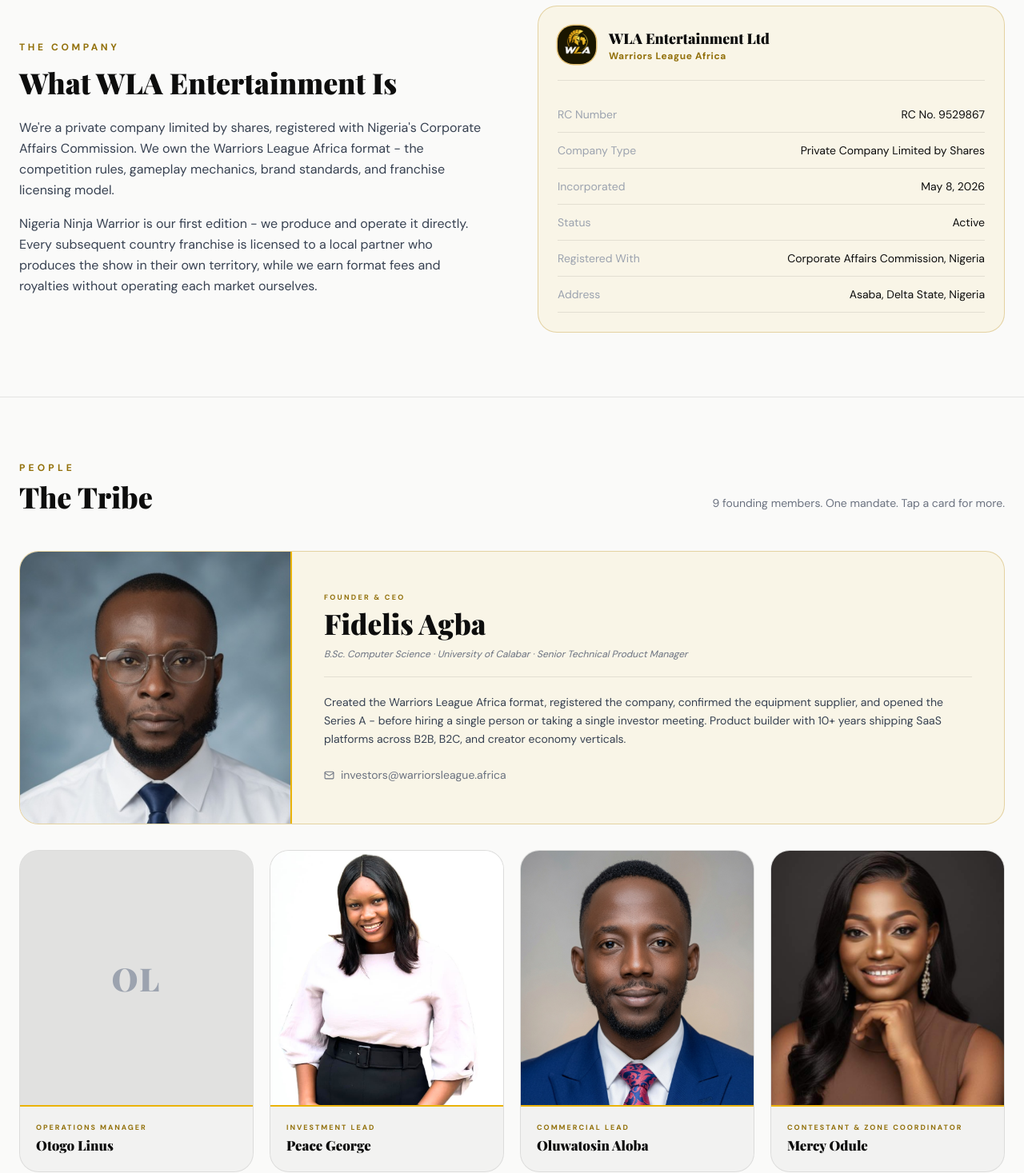
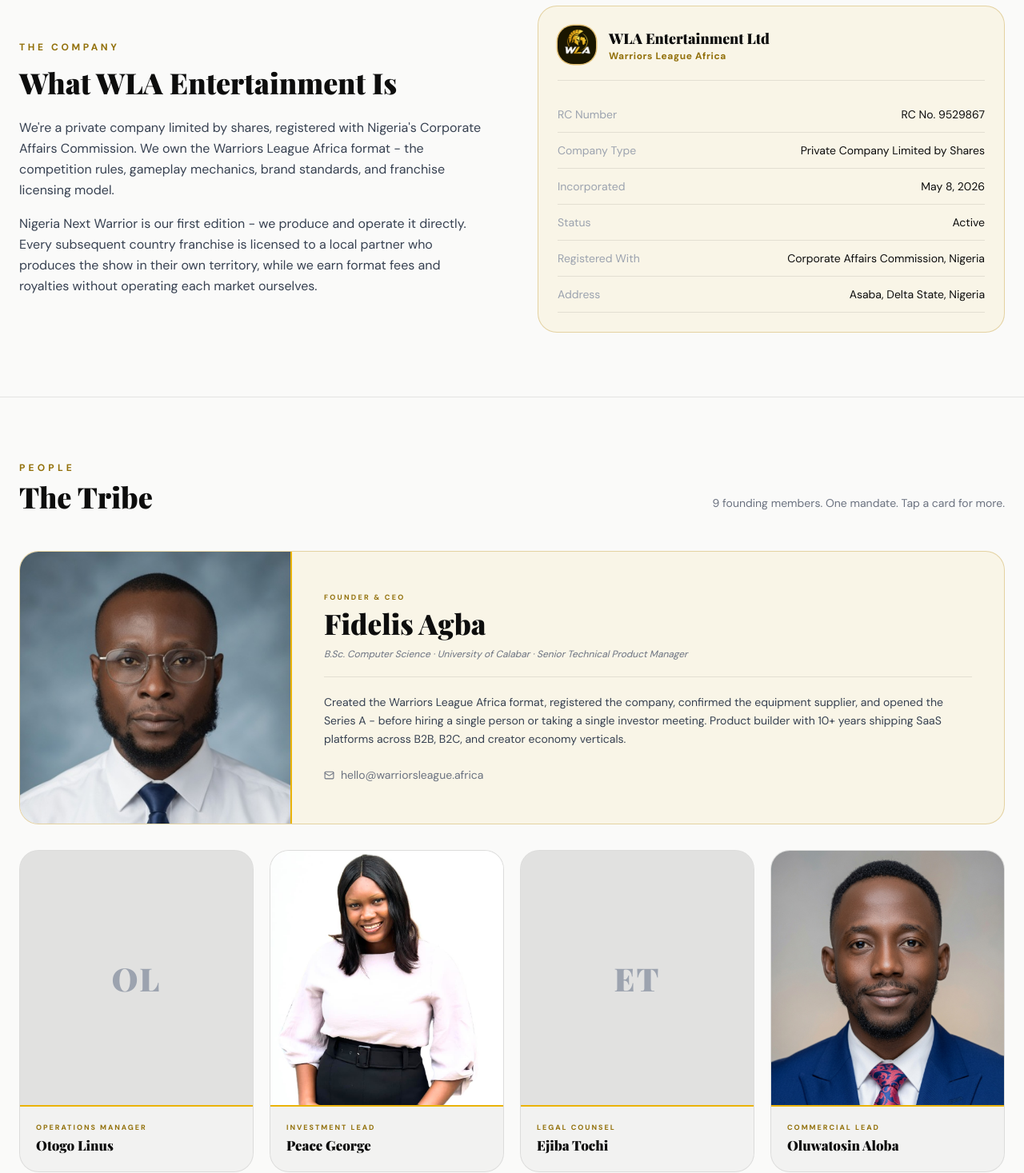
Before and after one commit to fid37is/wla-entertainment, a Next.js app: page /about in a window 1280 px wide. Shown: the part 1330-2797 px from the top of the page at 80% size. Built offline with nearby package versions, Linux system fonts and the light colour scheme; a web font is replaced by a local one.

Commit message:
major updates

```diff
--- a/app/franchises/page.tsx
+++ b/app/franchises/page.tsx
@@ -25,7 +25,7 @@
 const FRANCHISES: Franchise[] = [
   {
     code: 'NNW',
-    name: 'Naija Ninja Warrior',
+    name: 'Nigeria Next Warrior',
     country: 'Nigeria',
     region: 'West Africa',
     status: 'live',
@@ -34,7 +34,7 @@
   },
   {
     code: 'GNW',
-    name: 'Ghana Ninja Warrior',
+    name: 'Ghana Next Warrior',
     country: 'Ghana',
     region: 'West Africa',
     status: 'projected',
@@ -43,7 +43,7 @@
   },
   {
     code: 'KNW',
-    name: 'Kenya Ninja Warrior',
+    name: 'Kenya Next Warrior',
     country: 'Kenya',
     region: 'East Africa',
     status: 'projected',
@@ -52,7 +52,7 @@
   },
   {
     code: 'SANW',
-    name: 'South Africa Ninja Warrior',
+    name: 'South Africa Next Warrior',
     country: 'South Africa',
     region: 'Southern Africa',
     status: 'projected',
@@ -112,9 +112,9 @@
                   </span>
                 </h1>
                 <p className="text-lg leading-relaxed" style={{ color: 'var(--text-secondary)' }}>
-                  We own the Warriors League Africa format. Nigeria is the proof of concept - live and
-                  operating. Every other market on this map is a projected expansion, not a confirmed
-                  franchise.
+                  Every nation on this map has athletes who’ve never had a course built for them. We own
+                  the Warriors League Africa format — Nigeria is proof of concept, live and
+                  operating. Every other market here is where we go next, not a confirmed franchise yet.
                 </p>
               </div>
 
--- a/app/investors/page.tsx
+++ b/app/investors/page.tsx
@@ -82,7 +82,7 @@
                 </p>
                 <div className="flex flex-col gap-3 sm:flex-row sm:flex-wrap">
                   <a
-                    href={`mailto:${COMPANY.email.general}?subject=WLA Series A - IM Request`}
+                    href={`mailto:${COMPANY.email.investors}?subject=WLA Series A - IM Request`}
                     className="inline-flex items-center gap-2 rounded-full px-8 py-4 font-bold transition-all hover:scale-105"
                     style={{ background: 'var(--gradient-gold)', color: '#000' }}
                   >
@@ -329,7 +329,7 @@
 
             <div className="flex flex-col items-center gap-4 sm:flex-row sm:justify-center">
               <a
-                href={`mailto:${COMPANY.email.general}?subject=WLA Series A - IM Request`}
+                href={`mailto:${COMPANY.email.investors}?subject=WLA Series A - IM Request`}
                 className="inline-flex items-center gap-2 rounded-full px-10 py-4 font-bold transition-all hover:scale-105"
                 style={{ background: 'var(--gradient-gold)', color: '#000' }}
               >
--- a/app/layout.tsx
+++ b/app/layout.tsx
@@ -10,10 +10,10 @@
   keywords: [
     'Warriors League Africa',
     'WLA Entertainment',
-    'Naija Ninja Warrior',
+    'Nigeria Next Warrior',
     'Africa sports entertainment',
     'Nigerian competition',
-    'ninja warrior Africa',
+    'next warrior Africa',
   ],
   authors: [{ name: 'WLA Entertainment Ltd' }],
   openGraph: {
--- a/app/terms/page.tsx
+++ b/app/terms/page.tsx
@@ -63,7 +63,7 @@
         {/* Intro */}
         <div className="mb-12 rounded-2xl p-6" style={{ border: '1px solid var(--border-subtle)', background: 'var(--bg-surface)' }}>
           <p className="text-sm leading-relaxed" style={{ color: 'var(--text-secondary)' }}>
-            These Terms and Conditions govern your use of the Naija Ninja Warrior website (naijaninja.net) and
+            These Terms and Conditions govern your use of the Nigeria Next Warrior website (naijaninja.net) and
             participation in any WLA Entertainment Ltd competitions, events, and services. By accessing our website
             or registering for competitions, you agree to be bound by these terms.
           </p>
@@ -75,7 +75,7 @@
           </TermsSection>
 
           <TermsSection title="2. Eligibility">
-            <p className="mb-4">To participate in Naija Ninja Warrior competitions:</p>
+            <p className="mb-4">To participate in Nigeria Next Warrior competitions:</p>
             <TermsList items={['You must be at least 18 years of age, or have explicit written parental/guardian consent','You must be physically fit and able to participate in high-intensity physical activities','You must be a Nigerian resident or citizen, or otherwise meet the eligibility criteria for your specific competition','You must not have any medical conditions that would prevent safe participation','You must complete all required registration and waiver documentation']} />
           </TermsSection>
 
--- a/components/investor/InvestorContactForm.tsx
+++ b/components/investor/InvestorContactForm.tsx
@@ -110,7 +110,7 @@
           {/* Contact cards */}
           <div className="grid grid-cols-1 md:grid-cols-3 gap-5 mb-12">
             {[
-              { Icon: Mail, label: 'Email', value: COMPANY.email.general, href: `mailto:${COMPANY.email.general}` },
+              { Icon: Mail, label: 'Email', value: COMPANY.email.investors, href: `mailto:${COMPANY.email.investors}` },
               { Icon: Phone, label: 'Call', value: COMPANY.phone, href: COMPANY.phoneHref },
               { Icon: MapPin, label: 'Location', value: 'Asaba, Delta State, Nigeria', href: null },
             ].map(({ Icon, label, value, href }) => (
--- a/components/sections/AboutContent.tsx
+++ b/components/sections/AboutContent.tsx
@@ -54,6 +54,15 @@
     isFounder: false,
   },
   {
+    name: 'Ejiba Tochi',
+    role: 'Legal Counsel',
+    credentials: '[Qualification] · [Institution]',
+    bio: 'Retained counsel covering format IP protection, investor agreements, sponsorship and broadcasting contracts, employment law, and all regulatory compliance.',
+    photo: null,
+    initials: 'ET',
+    isFounder: false,
+  },
+  {
     name: 'Oluwatosin Aloba',
     role: 'Commercial Lead',
     credentials: 'B.Eng. Electrical & Electronics Engineering · FUNAAB · PGD Technology Management, NCTM',
@@ -64,12 +73,39 @@
   },
   // ── Extended
   {
+    name: 'Jude-Hyacinth John Ekene',
+    role: 'GD / Social Media Manager',
+    credentials: 'B.Eng. Mechanical Engineering · Federal University of Technology Owerri',
+    bio: 'Graphic designer and community manager with experience across brand identity, social media content, and audience growth. Built NNW pitch graphics and the Facebook community pre-funding.',
+    photo: '/team/jude-hyacinth-john-ekene.jpg',
+    initials: 'JE',
+    isFounder: false,
+  },
+  {
+    name: 'OSato Iyawe',
+    role: 'Script Writer',
+    credentials: 'B.Sc. Biotechnology · Ekiti State University · EbonyLife Creative Academy · TAFTA Academy',
+    bio: "Creative writer and storyteller trained at EbonyLife Creative Academy and TAFTA. Lead writer on HUSH, winner of Best Student Film at the Coal City Film Festival. Drove early NNW audience growth across Twitter and Instagram.",
+    photo: '/team/osato-iyawe.jpg',
+    initials: 'OI',
+    isFounder: false,
+  },
+  {
     name: 'Mercy Odule',
     role: 'Contestant & Zone Coordinator',
     credentials: '[Qualification] · [Institution]',
     bio: 'Manages contestant pipelines and zone-level coordination across all six geopolitical zones. Led early NNW audience growth on TikTok pre-funding.',
     photo: '/team/mercy-odule.jpg',
     initials: 'MO',
+    isFounder: false,
+  },
+  {
+    name: 'Cyril Obiorah',
+    role: 'Tech Lead',
+    credentials: '[Qualification] · [Institution]',
+    bio: 'Leads all technology infrastructure across the WLA ecosystem - platform development, digital operations, and technical architecture supporting production and broadcast.',
+    photo: null,
+    initials: 'CO',
     isFounder: false,
   },
 ]
@@ -337,7 +373,7 @@
               &ldquo;What does a person become when they stop believing they can?&rdquo;
             </blockquote>
             <p className="mb-6 leading-relaxed" style={{ color: 'var(--text-secondary)' }}>
-              We built Nigeria Ninja Warrior on that question. Everyone who has ever been told
+              We built Nigeria Next Warrior on that question. Everyone who has ever been told
               they are too old, too slow, too female, too northern, too southern, too poor - and
               chose to run anyway - is our audience, our contestant, and the reason this show exists.
             </p>
@@ -373,7 +409,7 @@
                     model.
                   </p>
                   <p className="leading-relaxed">
-                    Nigeria Ninja Warrior is our first edition - we produce and operate it directly.
+                    Nigeria Next Warrior is our first edition - we produce and operate it directly.
                     Every subsequent country franchise is licensed to a local partner who produces the
                     show in their own territory, while we earn format fees and royalties without
                     operating each market ourselves.
--- a/components/sections/FranchisesUpdateSection.tsx
+++ b/components/sections/FranchisesUpdateSection.tsx
@@ -5,7 +5,7 @@
 const FRANCHISE_CHANNELS = [
   {
     code: 'NNW',
-    name: 'Naija Ninja Warrior',
+    name: 'Nigeria Next Warrior',
     country: 'Nigeria',
     flag: '🇳🇬',
     status: 'live' as const,
@@ -18,7 +18,7 @@
   },
   {
     code: 'GNW',
-    name: 'Ghana Ninja Warrior',
+    name: 'Ghana Next Warrior',
     country: 'Ghana',
     flag: '🇬🇭',
     status: 'available' as const,
@@ -27,7 +27,7 @@
   },
   {
     code: 'KNW',
-    name: 'Kenya Ninja Warrior',
+    name: 'Kenya Next Warrior',
     country: 'Kenya',
     flag: '🇰🇪',
     status: 'available' as const,
--- a/components/sections/InvestorsSection.tsx
+++ b/components/sections/InvestorsSection.tsx
@@ -52,7 +52,7 @@
             View Full Investment Case <ArrowUpRight size={16} />
           </Link>
           <a
-            href={`mailto:${COMPANY.email.general}?subject=WLA Series A - Investment Enquiry`}
+            href={`mailto:${COMPANY.email.investors}?subject=WLA Series A - Investment Enquiry`}
             className="flex items-center gap-2 rounded-full px-8 py-4 font-bold transition-all"
             style={{
               border: '1px solid var(--border-medium)',
--- a/lib/constants.ts
+++ b/lib/constants.ts
@@ -14,16 +14,16 @@
 export const FRANCHISES: Franchise[] = [
   {
     code: 'NNW',
-    name: 'Naija Ninja Warrior',
+    name: 'Nigeria Next Warrior',
     country: 'Nigeria',
     flag: '🇳🇬',
     status: 'live',
-    desc: "The flagship franchise. Africa's first ninja warrior competition series - running nationwide across all six geopolitical zones.",
+    desc: "The flagship franchise. Africa's first Next Warrior competition series - running nationwide across all six geopolitical zones.",
     url: 'https://naijaninja.net',
   },
   {
     code: 'GNW',
-    name: 'Ghana Ninja Warrior',
+    name: 'Ghana Next Warrior',
     country: 'Ghana',
     flag: '🇬🇭',
     status: 'coming',
@@ -32,7 +32,7 @@
   },
   {
     code: 'KNW',
-    name: 'Kenya Ninja Warrior',
+    name: 'Kenya Next Warrior',
     country: 'Kenya',
     flag: '🇰🇪',
     status: 'coming',
@@ -41,7 +41,7 @@
   },
   {
     code: 'SNW',
-    name: 'South Africa Ninja Warrior',
+    name: 'South Africa Next Warrior',
     country: 'South Africa',
     flag: '🇿🇦',
     status: 'coming',
@@ -98,9 +98,10 @@
   incorporated: 'May 8, 2026',
   address: 'Flat 7, Progress House, Oduke, Asaba, Delta State, Nigeria',
   email: {
-    general: 'investors@warriorsleague.africa',
-    support: 'hello@warriorsleague.africa',
+    general: 'hello@warriorsleague.africa',
+    investors: 'investors@warriorsleague.africa',
     founder: 'fidelis@warriorsleague.africa',
+    support: 'support@naijaninja.net', // NNW-specific (competition/registration support), left as-is
   },
   phone: '+234 808 595 2266',
   phoneHref: 'tel:+2348085952266',
```
Also changed, not shown: app/not-found.tsx (+4 -4 lines), app/privacy/page.tsx (+4 -4 lines), components/sections/HeroSection.tsx (+4 -3 lines).
